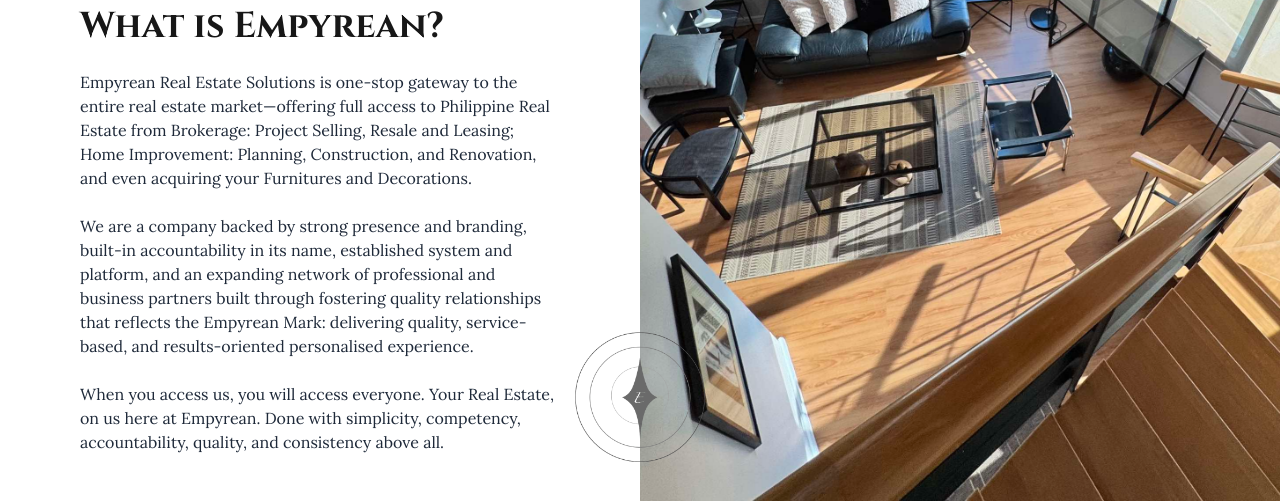
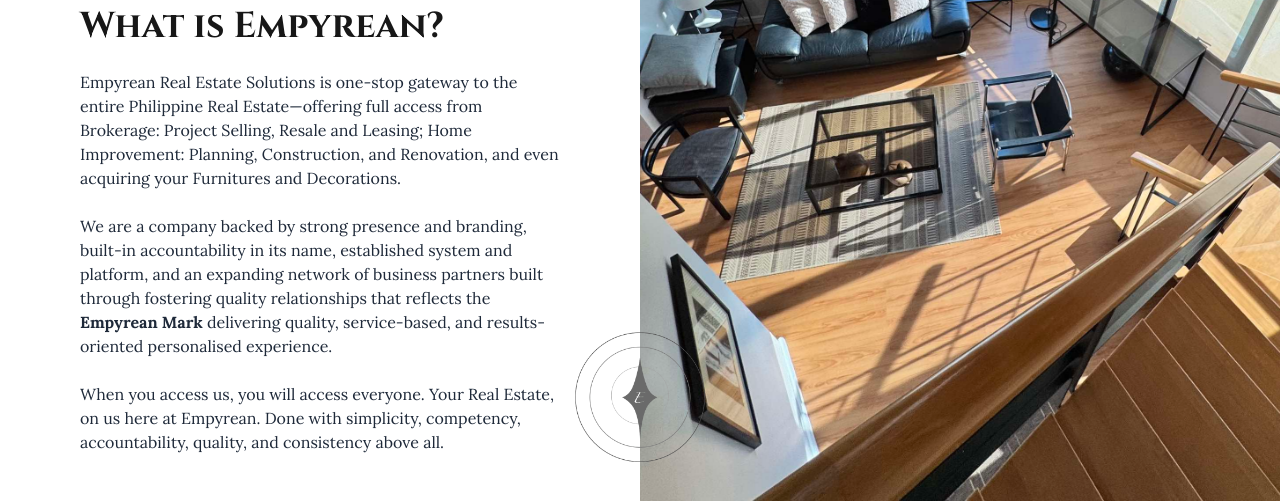
Before and after one commit to Empyrean25/empyrean, a Next.js app: page /on-work/about-us in a window 1280 px wide. Shown: the part 299-802 px from the top of the page. Built offline with nearby package versions, Linux system fonts and the light colour scheme.

Commit message:
Update page.tsx

```diff
--- a/src/app/on-work/about-us/page.tsx
+++ b/src/app/on-work/about-us/page.tsx
@@ -77,14 +77,14 @@ export default function AboutPage() {
             What is Empyrean?
           </h2>
           <p className="text-gray-800 mb-8">
-            Empyrean Real Estate Solutions is one-stop gateway to the entire real estate market—offering full
-            access to Philippine Real Estate from Brokerage: Project Selling, Resale and Leasing;
+            Empyrean Real Estate Solutions is one-stop gateway to the entire Philippine Real Estate—offering full
+            access from Brokerage: Project Selling, Resale and Leasing;
             Home Improvement: Planning, Construction, and Renovation, and even acquiring your Furnitures and Decorations.
             <br />
             <br />
             We are a company backed by strong presence and branding, built-in
-            accountability in its name, established system and platform, and an expanding network of professional and business partners
-            built through fostering quality relationships that reflects the Empyrean Mark: delivering quality, service-based, and results-oriented personalised experience.
+            accountability in its name, established system and platform, and an expanding network of business partners
+            built through fostering quality relationships that reflects the <strong>Empyrean Mark</strong> delivering quality, service-based, and results-oriented personalised experience.
             <br />
             <br />
             When you access us, you will access everyone. Your Real Estate, on us here at Empyrean.
```
